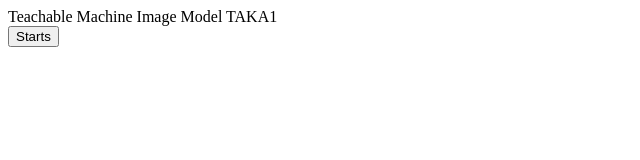
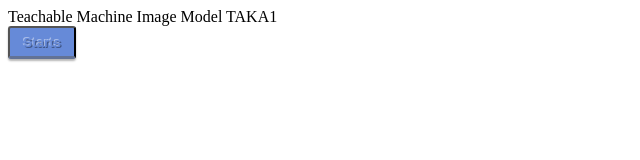
Before and after one commit to Takatom832/TeachableMachine-1, a plain HTML site: page index.html in a window 1280 px wide. Shown: the whole page, without its empty margins (0-640 px from the left). Drawn offline with Linux system fonts and the light colour scheme.

Commit message:
Add files via upload

```diff
--- a/index.html
+++ b/index.html
@@ -6,12 +6,35 @@
 	<meta http-equiv="X-UA-Campatible" content="IE=edge">
 	<meta name="viewport" content="width=device-width, initial-scale=1.0">
 	<title>Document</title>
+
+	<style>
+	.btn-square-raised {
+	  display: inline-block;
+	  padding: 0.5em 1em;
+	  text-decoration: none;
+	  background: #668ad8;/*ボタン色*/
+	  color: #668ad8;/*ボタン色と同じに*/
+	  box-shadow: 0px 2px 2px rgba(0, 0, 0, 0.29);
+	  border-bottom: solid 3px #627295;
+	  border-radius: 3px;/*角の丸み*/
+	  font-weight: bold;
+	  text-shadow: -1px -1px rgba(255, 255, 255, 0.44), 1px 1px rgba(0, 0, 0, 0.38);
+	}
+
+	.btn-square-raised:active {
+	  /*ボタンを押したとき*/
+	  -webkit-transform: translateY(4px);
+	  transform: translateY(4px);
+	  box-shadow: 0px 0px 1px rgba(0, 0, 0, 0.2);
+	  border-bottom: none;
+	}
+	</style>
 </head>
 
 <body>
 
 <div>Teachable Machine Image Model TAKA1</div>
-<button type="button" onclick="init()">Starts</button>
+<button type="button" onclick="init()" class="btn-square-raised">Starts</button>
 <div id="webcam-container"></div>
 <div id="label-container" ></div>
 <script src="https://cdn.jsdelivr.net/npm/@tensorflow/tfjs@1.3.1/dist/tf.min.js"></script>
```
